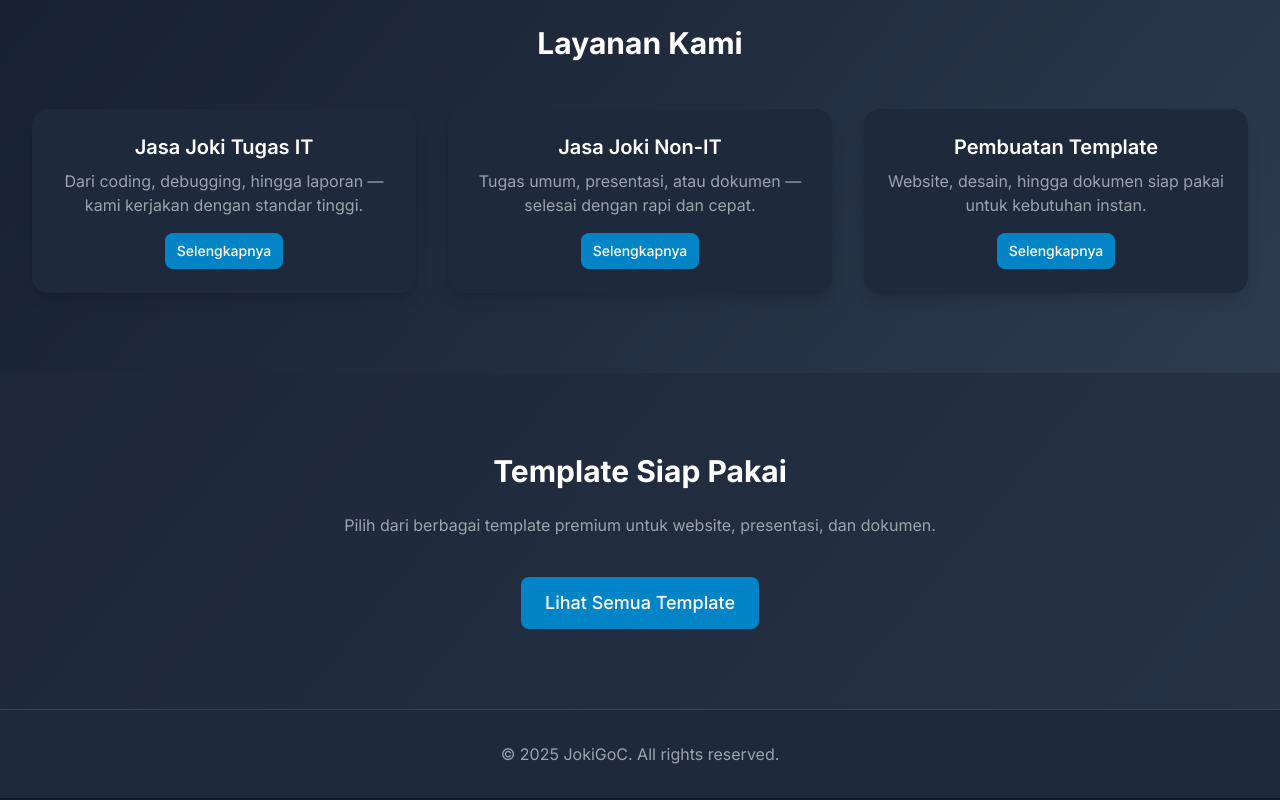
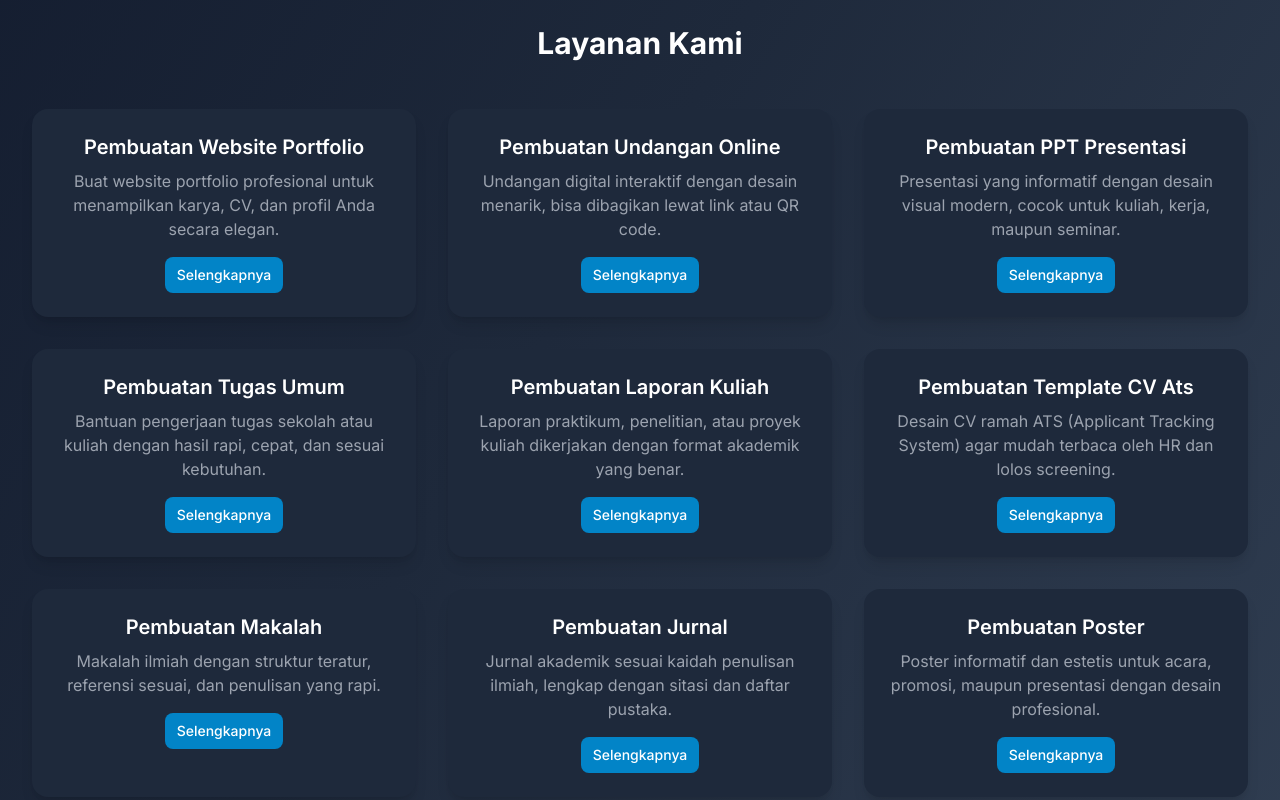
Before and after one commit to Bramahimm/gocJoki-blog, a Next.js app: page / in a window 1280 px wide. Shown: the part 900-1700 px from the top of the page. Built offline with nearby package versions, Linux system fonts and the light colour scheme.

Commit message:
edit: services card

```diff
--- a/app/home/Services.tsx
+++ b/app/home/Services.tsx
@@ -3,21 +3,57 @@ import Button from "@/components/Button";
 
 const services = [
   {
-    title: "Jasa Joki Tugas IT",
+    title: "Pembuatan Website Portfolio",
     description:
-      "Dari coding, debugging, hingga laporan — kami kerjakan dengan standar tinggi.",
+      "Buat website portfolio profesional untuk menampilkan karya, CV, dan profil Anda secara elegan.",
     link: "/order",
   },
   {
-    title: "Jasa Joki Non-IT",
+    title: "Pembuatan Undangan Online",
     description:
-      "Tugas umum, presentasi, atau dokumen — selesai dengan rapi dan cepat.",
+      "Undangan digital interaktif dengan desain menarik, bisa dibagikan lewat link atau QR code.",
+    link: "/templates",
+  },
+  {
+    title: "Pembuatan PPT Presentasi",
+    description:
+      "Presentasi yang informatif dengan desain visual modern, cocok untuk kuliah, kerja, maupun seminar.",
+    link: "/templates",
+  },
+  {
+    title: "Pembuatan Tugas Umum",
+    description:
+      "Bantuan pengerjaan tugas sekolah atau kuliah dengan hasil rapi, cepat, dan sesuai kebutuhan.",
+    link: "/templates",
+  },
+  {
+    title: "Pembuatan Laporan Kuliah",
+    description:
+      "Laporan praktikum, penelitian, atau proyek kuliah dikerjakan dengan format akademik yang benar.",
     link: "/order",
   },
   {
-    title: "Pembuatan Template",
+    title: "Pembuatan Template CV Ats",
     description:
-      "Website, desain, hingga dokumen siap pakai untuk kebutuhan instan.",
+      "Desain CV ramah ATS (Applicant Tracking System) agar mudah terbaca oleh HR dan lolos screening.",
+    link: "/templates",
+  },
+  {
+    title: "Pembuatan Makalah",
+    description:
+      "Makalah ilmiah dengan struktur teratur, referensi sesuai, dan penulisan yang rapi.",
+    link: "/templates",
+  },
+  {
+    title: "Pembuatan Jurnal",
+    description:
+      "Jurnal akademik sesuai kaidah penulisan ilmiah, lengkap dengan sitasi dan daftar pustaka.",
+    link: "/templates",
+  },
+  {
+    title: "Pembuatan Poster",
+    description:
+      "Poster informatif dan estetis untuk acara, promosi, maupun presentasi dengan desain profesional.",
     link: "/templates",
   },
 ];
```
